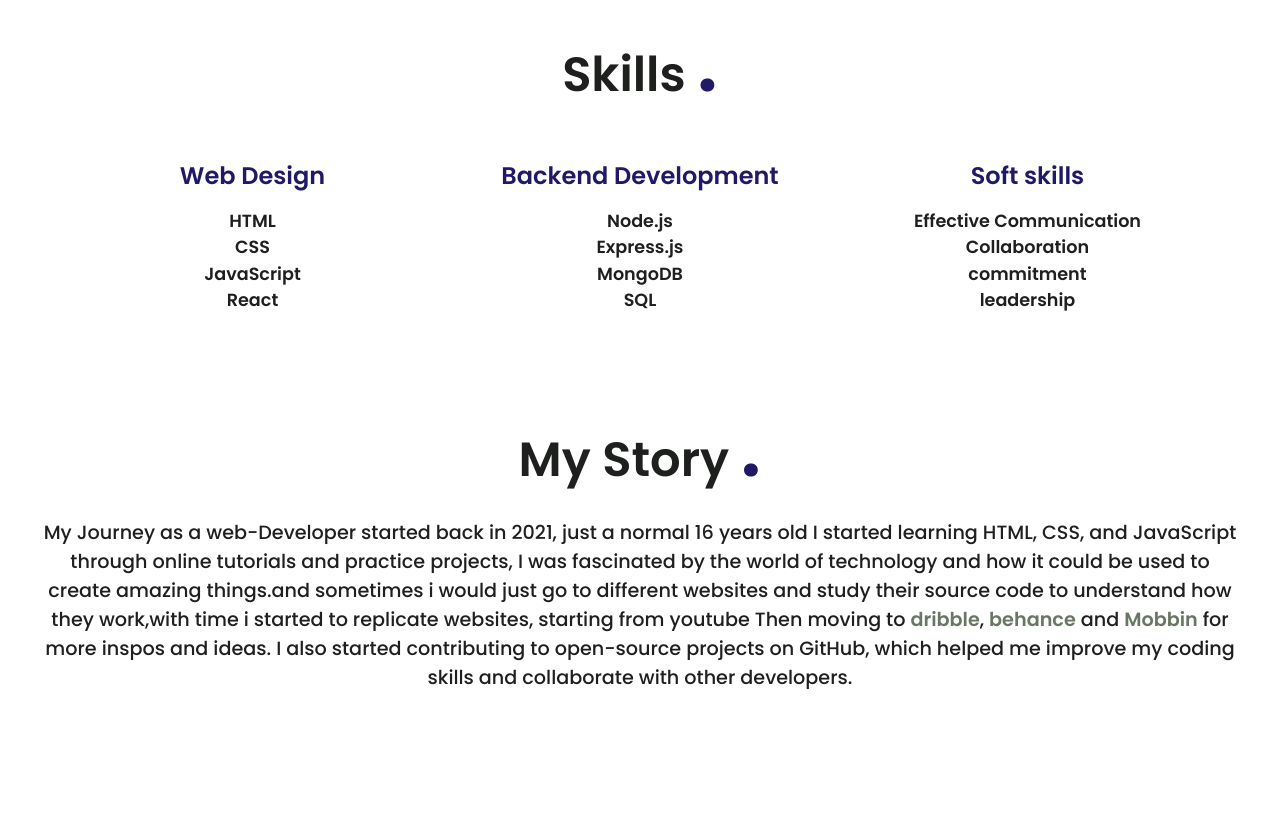
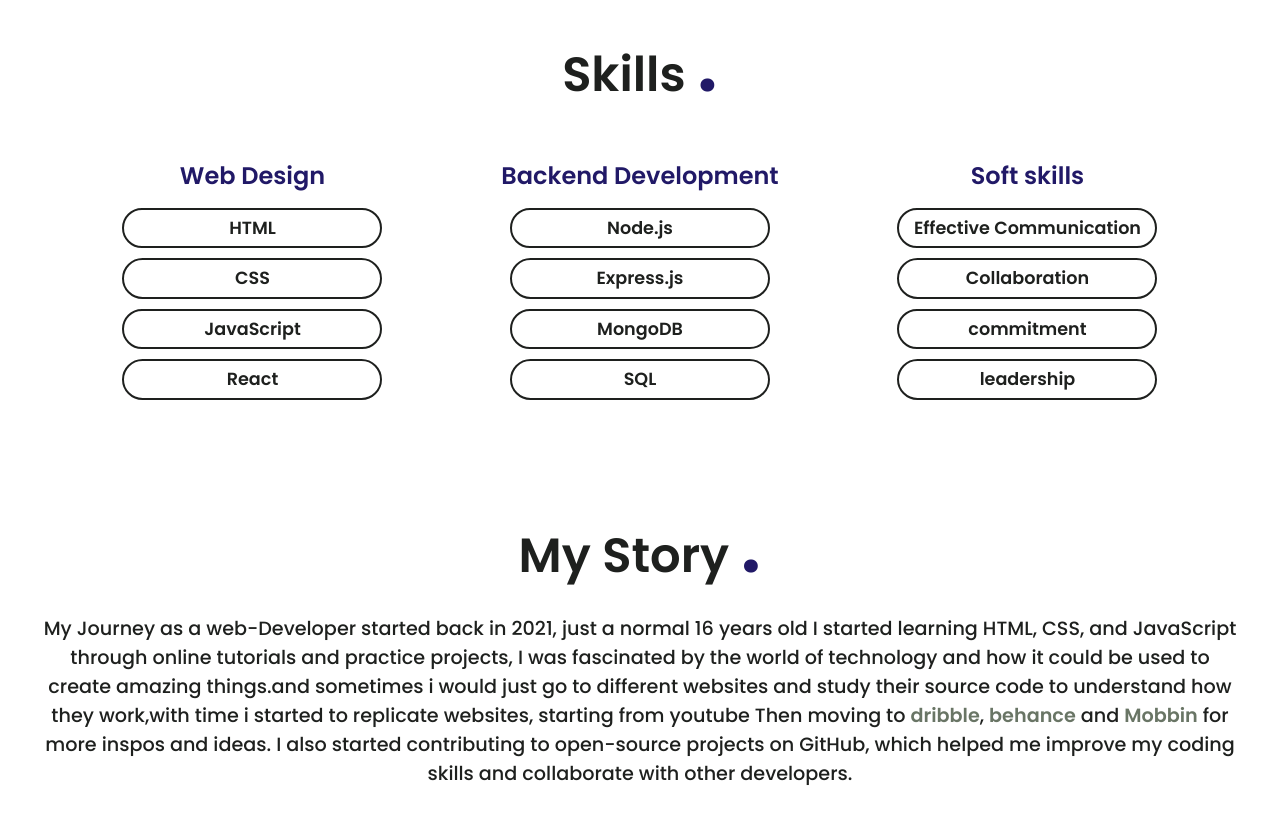
Before and after one commit to Derahenry/Portofolio, a plain HTML site: page index.html in a window 1280 px wide. Shown: the part 1413-2237 px from the top of the page. Before the commit the page ends 2183 px from the top, so only its background shows below. Drawn offline with Linux system fonts and the light colour scheme.

Commit message:
enhced the skill section to show knowlege level

```diff
--- a/style.css
+++ b/style.css
@@ -253,6 +253,7 @@ main section h1 {
 
 }
 
+
 main .project-container {
 
     display: flex;
@@ -380,7 +381,100 @@ main section.skills .skill-div ul li {
     font-family: var(--font-family);
     font-weight: 600;
     text-align: center;
-}
+    border: 2px solid var(--dark-color);
+    padding: 5px;
+    margin: 10px 20px;
+    border-radius: 50px;
+    position: relative;
+    overflow: hidden;
+    transition: all 0.3s ease;
+    cursor: pointer;
+    }
+
+    main section.skills .skill-div ul li::after {
+        content: "0%";
+        position: absolute;
+        top: 0;
+        right: 20px;
+        height: 100%;
+        display: flex;
+        align-items: center;
+        color: var(--dark-color);
+        font-weight: 700;
+        opacity: 0;
+        z-index: 1;
+    }
+
+    main section.skills .skill-div ul li::before {
+        content: "";
+        position: absolute;
+        top: 0;
+        left: 0;
+        height: 100%;
+        width: 0;
+        background: linear-gradient(90deg,
+            rgba(105, 117, 101, 0.2) 0%,
+            rgba(105, 117, 101, 0.4) 100%);
+        z-index: 0;
+        border-radius: 50px;
+        transition: width 0s;
+    }
+
+    main section.skills .skill-div ul li:hover {
+        transform: translateY(-3px);
+        box-shadow: 0 6px 12px rgba(0, 0, 0, 0.1);
+    }
+
+    main section.skills .skill-div ul li:hover::after {
+        animation: countUp 1s forwards;
+        opacity: 1;
+    }
+
+    main section.skills .skill-div ul li:hover::before {
+        animation: fillProgress 1s forwards cubic-bezier(0.17, 0.67, 0.83, 0.67);
+    }
+
+    @keyframes countUp {
+        0% { content: "0%"; }
+        10% { content: "10%"; }
+        20% { content: "20%"; }
+        30% { content: "30%"; }
+        40% { content: "40%"; }
+        50% { content: "50%"; }
+        60% { content: "60%"; }
+        70% { content: "70%"; }
+        80% { content: "80%"; }
+        90% { content: "90%"; }
+        100% { content: attr(data-percentage); }
+    }
+
+    @keyframes fillProgress {
+        0% {
+            width: 0;
+            opacity: 0.7;
+            background: linear-gradient(90deg,
+                #ff4d4d 0%,
+                #ff9933 100%);
+        }
+        33% {
+            background: linear-gradient(90deg,
+                #ff9933 0%,
+                #ffcc00 100%);
+        }
+        66% {
+            background: linear-gradient(90deg,
+                #ffcc00 0%,
+                #66cc33 100%);
+        }
+        100% {
+            width: var(--skill-level, 100%);
+            opacity: 1;
+            background: linear-gradient(90deg,
+                #66cc33 0%,
+                #3399ff 100%);
+        }
+    }
+
 
 section.story {
     margin: 20px;
```
